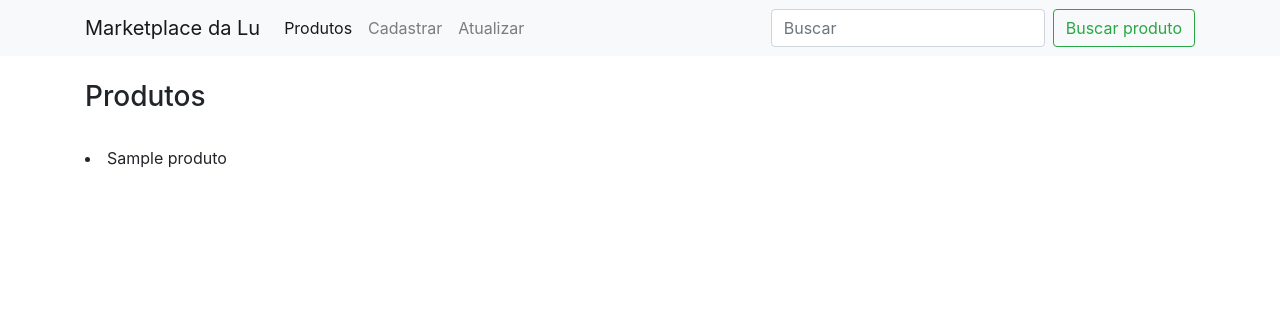
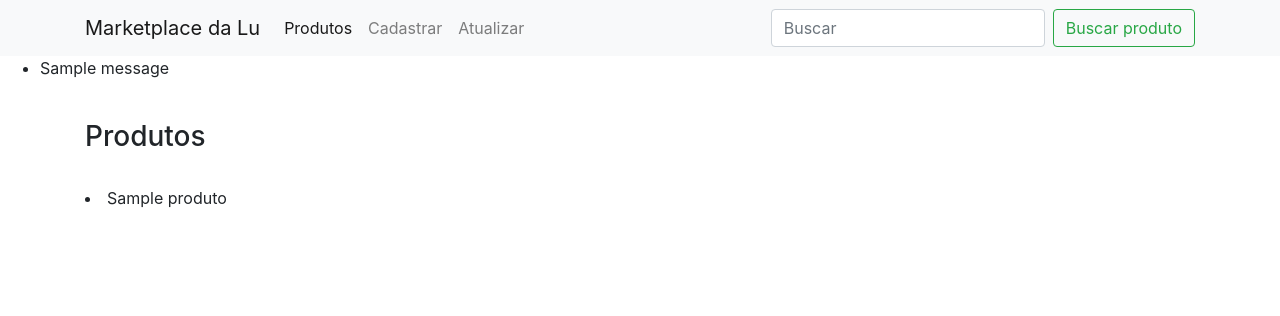
Before and after one commit to vaniapatriciab/desafio_luiza_code, a Django app: page / in a window 1280 px wide. Shown: the top 316 px of the page. Run offline with Django 3.2, Linux system fonts and the light colour scheme; tables that the repository leaves empty hold one stand-in row (values such as "Sample post"); one stand-in notice (Sample message) is shown.

Commit message:
pagina de cadastro redirecionada para home e com mensagem de sucesso

```diff
--- a/luiza_code/lu_marketplace/models.py
+++ b/luiza_code/lu_marketplace/models.py
@@ -7,13 +7,13 @@ class Produto(models.Model):
     prod_nome = models.CharField(max_length=100, verbose_name='Nome')
     prod_descricao = models.TextField(max_length=100, verbose_name='Descrição')
     prod_preco = models.DecimalField(
-        max_digits=6, decimal_places=2, verbose_name='Preço')
+    max_digits=6, decimal_places=2, verbose_name='Preço')
     prod_codigo = models.IntegerField(verbose_name='Código do Produto')
     prod_qtd = models.IntegerField(verbose_name='Quantidade')
     prod_inativo = models.BooleanField(
-        default=False, verbose_name='Produto Inativo')
+    default=False, verbose_name='Produto Inativo')
     vend_id = models.ForeignKey(
-        User, on_delete=CASCADE, verbose_name='Vendedor')
+    User, on_delete=CASCADE, verbose_name='Vendedor')
 
     def __str__(self) -> str:
         return self.prod_nome
--- a/luiza_code/lu_marketplace/templates/lu_marketplace/base.html
+++ b/luiza_code/lu_marketplace/templates/lu_marketplace/base.html
@@ -34,7 +34,7 @@
             <a class="nav-link" href="/">Produtos<span class="sr-only">(página atual)</span></a>
           </li>
           <li class="nav-item">
-            <a class="nav-link" href="cadastrar-prod/">Cadastrar</a>
+            <a class="nav-link" href="/cadastrar-prod/">Cadastrar</a>
           </li>
           <li class="nav-item">
             <a class="nav-link" href="#">Atualizar</a>
@@ -57,7 +57,15 @@
       </div>
       </div>
     </nav>
-
+    <div>
+      {% if messages %}
+      <ul class="messages">
+          {% for message in messages %}
+          <li{% if message.tags %} class="{{ message.tags }}"{% endif %}>{{ message }}</li>
+          {% endfor %}
+      </ul>
+{% endif %}
+    </div>
     <div class="container">
       {% block content %} {% endblock %}
     </div>
--- a/luiza_code/lu_marketplace/urls.py
+++ b/luiza_code/lu_marketplace/urls.py
@@ -1,11 +1,11 @@
 from .views import CadastrarProduto
 from django.urls import path
 from.import views
+
 
 urlpatterns = [
 
     path('', views.index, name='luMarketplace-index'),
 
-    path('cadastrar-prod/', CadastrarProduto.as_view(),
-         name='luMarketplace-cadastro')
+    path('cadastrar-prod/', CadastrarProduto.as_view(),name='luMarketplace-cadastro')
 ]
--- a/luiza_code/lu_marketplace/views.py
+++ b/luiza_code/lu_marketplace/views.py
@@ -2,6 +2,8 @@ from django.shortcuts import render
 from django.http import HttpResponse
 from . models import Produto
 from django.views.generic import CreateView
+from django.contrib.messages.views import SuccessMessageMixin
+
 
 
 def index(request):
@@ -14,7 +16,10 @@ def index(request):
     return render(request, 'lu_marketplace/index.html', context)
 
 
-class CadastrarProduto(CreateView):
+class CadastrarProduto(SuccessMessageMixin, CreateView):
     model = Produto
     template_name = 'cadastrar_prod.html'
     fields = '__all__'
+    success_message = 'Produto cadastrado com sucesso!'
+    def get_success_url(self):
+        return '/'
```
